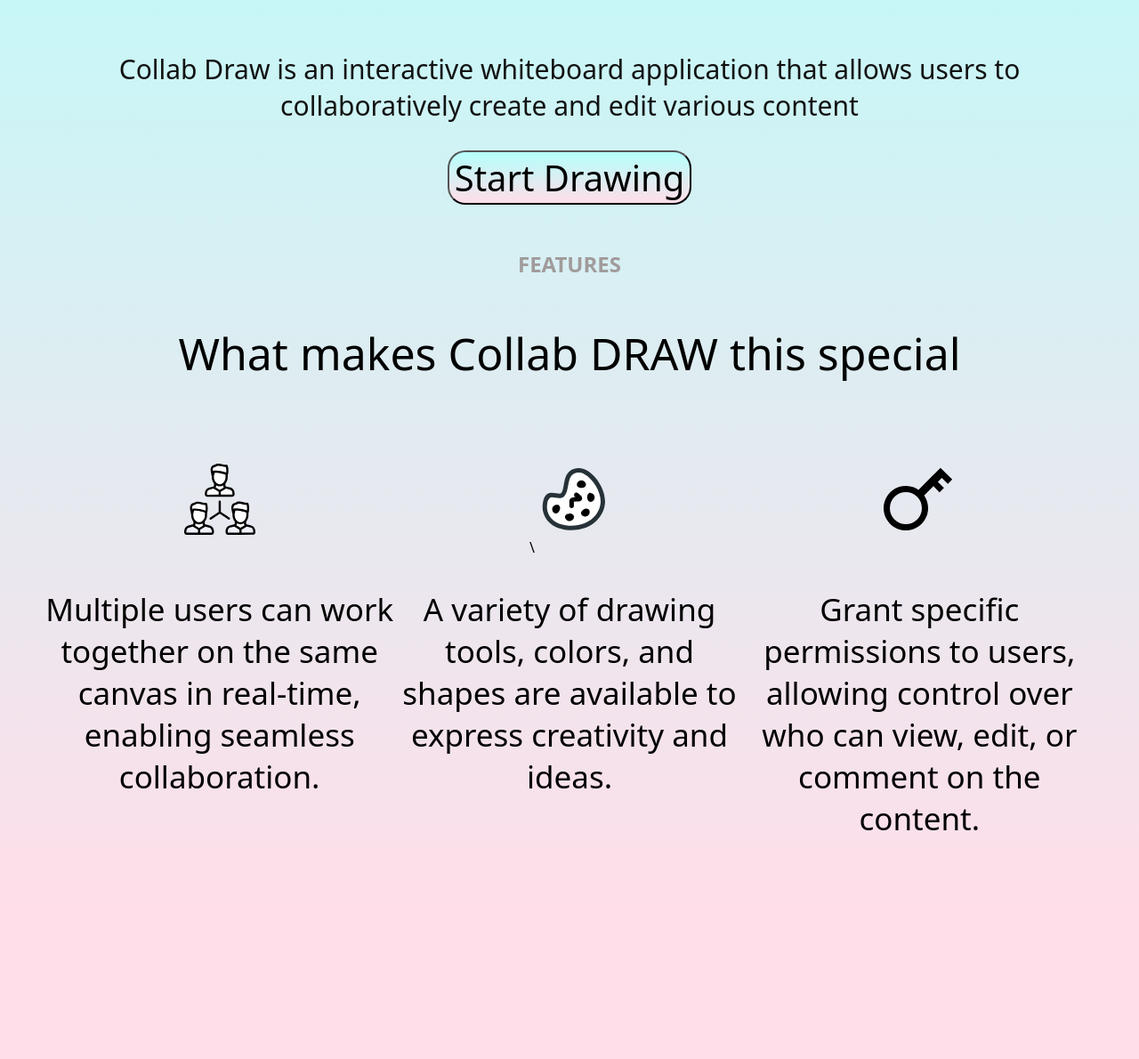
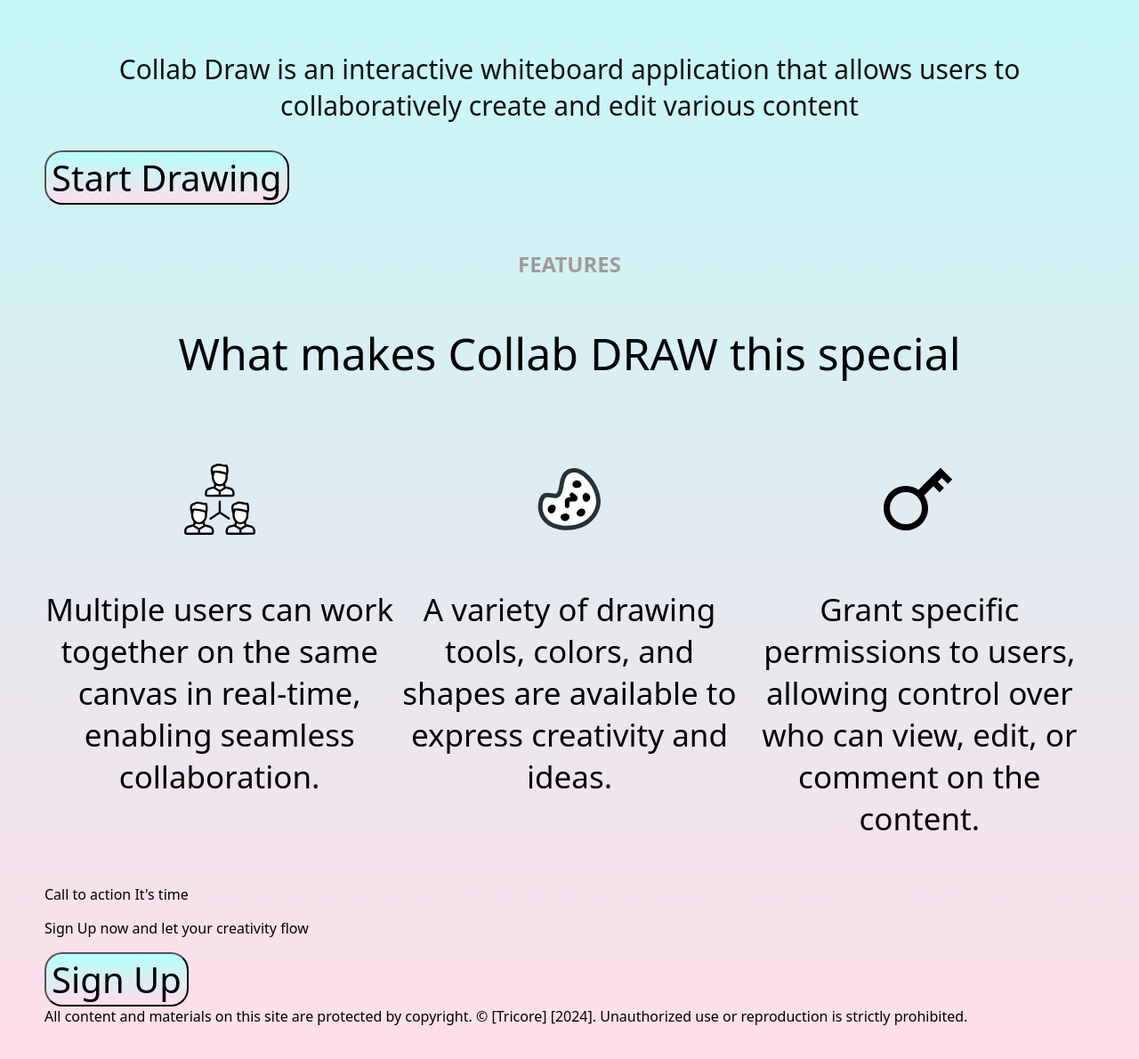
Before and after one commit to Deepanshuisjod/Collab-draw, a plain HTML site: page frontend/index.html in a window 1280 px wide. Shown: the part 344-1534 px from the top of the page at 89% size. Before the commit the page ends 1372 px from the top, so only its background shows below. Drawn offline with Linux system fonts and the light colour scheme; a web font is replaced by a local one.

Commit message:
modify index.html

```diff
--- a/frontend/index.html
+++ b/frontend/index.html
@@ -21,8 +21,8 @@
         </header>
             <p id="lp-text"> <span class="lp-s-text lp-s-text-pn">Unleash </span> creativity and collaboration with our interactive <span class="lp-s-text">  whiteboard </span> platform</p>
             <p id="lp-text-desc">Collab Draw is an interactive whiteboard application that allows users to collaboratively create and edit various content</p>
-            <div id="button">
-                <button class="draw-button">Start Drawing</button>
+            <div class="button">
+                <button id="draw-button">Start Drawing</button>
             </div>
             <div id="features">
                 <h2 class="feature-heading">FEATURES</h2>
@@ -32,7 +32,7 @@
                         <img src="images/collab.svg" alt="collab" class="image">
                         <p class="feature-text">Multiple users can work together on the same canvas in real-time, enabling seamless collaboration.</p>
                     </div>
-                    <div class="box f2">\
+                    <div class="box f2">
                         <img src="images/dts.svg" alt="dts" class="image">
                         <p class="feature-text">A variety of drawing tools, colors, and shapes are available to express creativity and ideas.</p>
                     </div>
@@ -43,6 +43,16 @@
                     </div>
                 </div>
             </div>
+            <div id="sign-up">
+                <p class="q1-sign-up qte">Call to action It's time</p>
+                <p class="q2-sign-up qte">Sign Up now and let your creativity flow</p>
+                <div class="button">
+                    <button id="button-sign-up">Sign Up</button>
+                </div>
+            </div>
+            <div id="footer">
+                All content and materials on this site are protected by copyright. © [Tricore] [2024]. Unauthorized use or reproduction is strictly prohibited.
+            </div>
     </div>
 
 </body>
```
